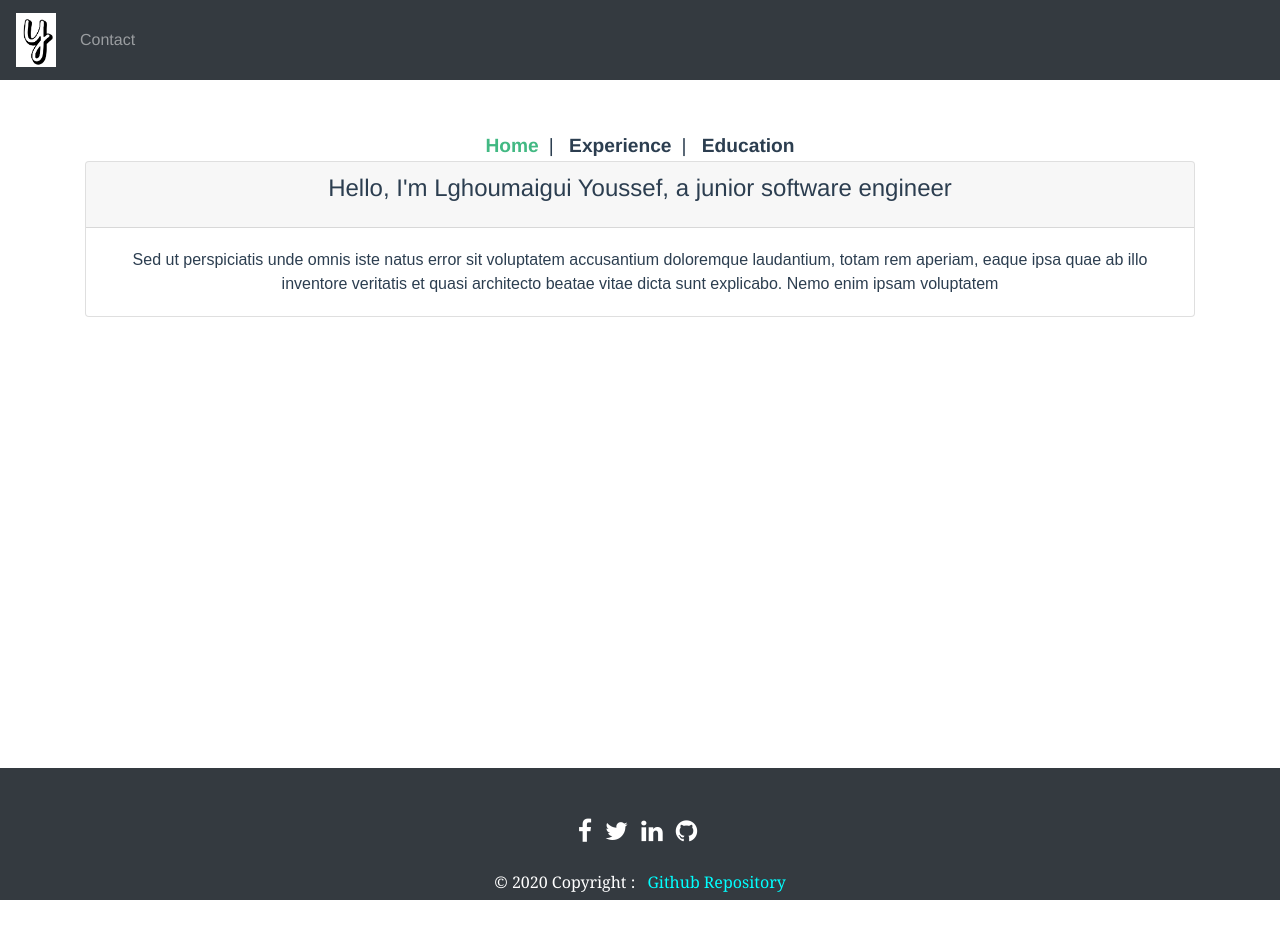
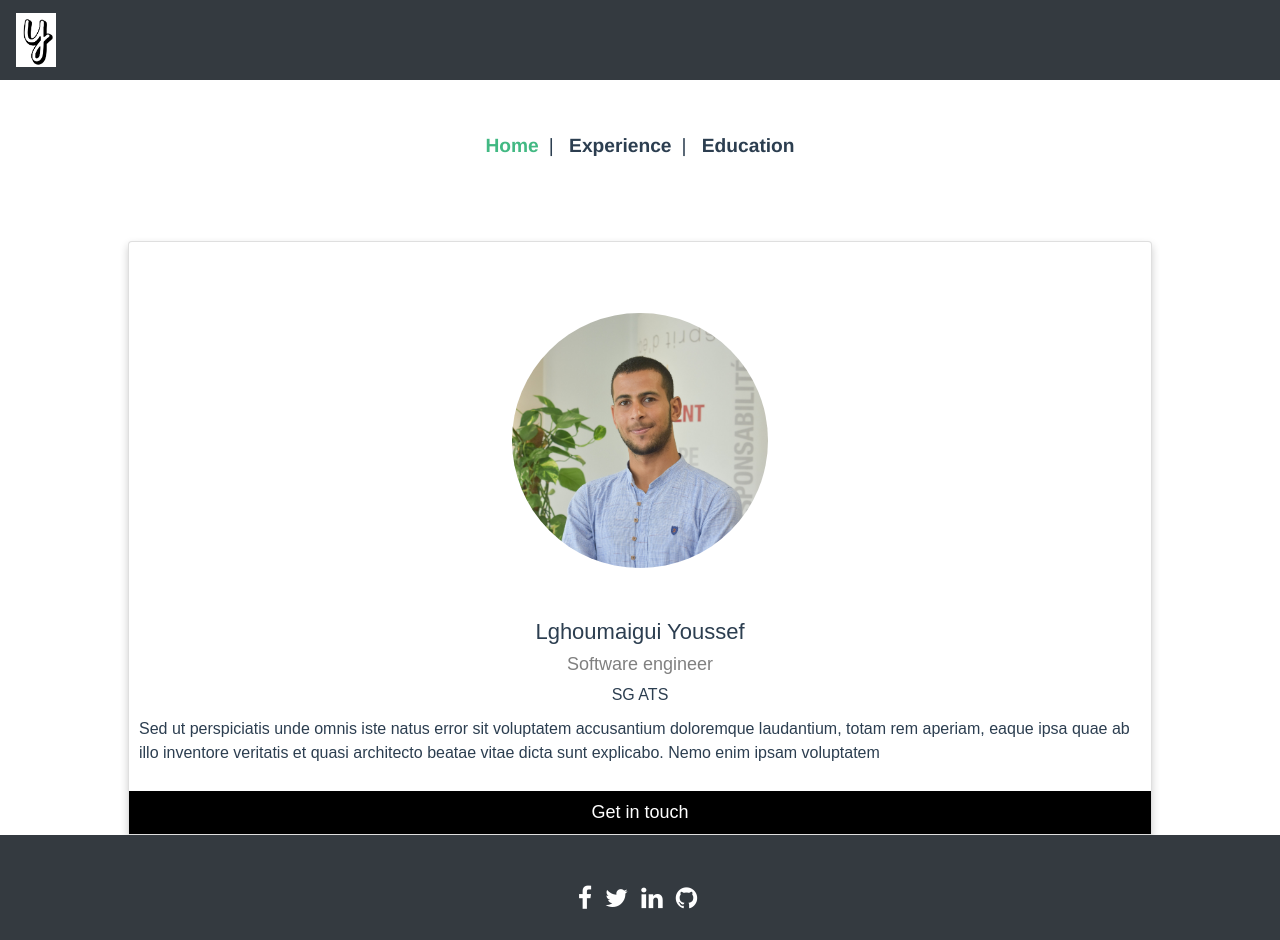
Before and after one commit to ysflghou/myPortfolio, a Vue app: page /home in a window 1280 px wide. Shown: the top 940 px of the page. Before the commit the page ends 900 px from the top, so only its background shows below. Built offline with nearby package versions, Linux system fonts and the light colour scheme.

Commit message:
A little work on style

```diff
--- a/src/App.vue
+++ b/src/App.vue
@@ -27,6 +27,7 @@ export default {
 </script>
 <style>
 #app {
+  min-width: 100%;
   font-family: "Avenir", Helvetica, Arial, sans-serif;
   -webkit-font-smoothing: antialiased;
   -moz-osx-font-smoothing: grayscale;
@@ -43,6 +44,7 @@ export default {
 
 #nav {
   font-size: larger;
+  padding-bottom: 80px;
 }
 
 #nav a {
--- a/src/assets/store/experiences.ts
+++ b/src/assets/store/experiences.ts
@@ -3,7 +3,7 @@ const experiences: Exp[] = [
   {
     id: 1,
     poste: "Software Engineer",
-    company: "Societe Generale Africa Technologies and Services",
+    company: "Societé Générale Africa Technologies and Services",
     location: "Casablanca Prefecture, Morocco",
     fromDate: "08-02-2019", // mm-dd-yyyy
     toDate: "01-02-2020",
@@ -14,7 +14,7 @@ const experiences: Exp[] = [
   {
     id: 2,
     poste: "machine learning intern",
-    company: "Societe Generale Africa Technologies and Services",
+    company: "Societé Générale Africa Technologies and Services",
     location: "Casablanca Prefecture, Morocco",
     fromDate: "02-02-2019",
     toDate: "07-02-2019",
--- a/src/components/Header.vue
+++ b/src/components/Header.vue
@@ -5,13 +5,6 @@
       <a class="navbar-brand" href="#">
         <img src="../assets/logo.png" alt="logo" style="width:40px;" />
       </a>
-
-      <!-- Links -->
-      <ul class="navbar-nav">
-        <li class="nav-item float-left">
-          <a class="nav-link" href="#">Contact</a>
-        </li>
-      </ul>
     </nav>
   </div>
 </template>
--- a/src/views/Education.vue
+++ b/src/views/Education.vue
@@ -53,3 +53,71 @@ export default Vue.extend({
   }
 });
 </script>
+<style scoped>
+@media screen and (min-width: 601px) {
+  p {
+    font-size: 16px;
+  }
+}
+
+@media screen and (max-width: 600px) {
+  p {
+    font-size: 15px;
+  }
+}
+@media screen and (min-width: 601px) {
+  h6 {
+    font-size: 18px;
+  }
+}
+
+@media screen and (max-width: 600px) {
+  h6 {
+    font-size: 15px;
+  }
+}
+@media screen and (min-width: 601px) {
+  h5 {
+    font-size: 20px;
+  }
+}
+
+@media screen and (max-width: 600px) {
+  h5 {
+    font-size: 17px;
+  }
+}
+@media screen and (min-width: 601px) {
+  h4 {
+    font-size: 21px;
+  }
+}
+
+@media screen and (max-width: 600px) {
+  h4 {
+    font-size: 18px;
+  }
+}
+@media screen and (min-width: 601px) {
+  h3 {
+    font-size: 22px;
+  }
+}
+
+@media screen and (max-width: 600px) {
+  h3 {
+    font-size: 19px;
+  }
+}
+@media screen and (min-width: 601px) {
+  h2 {
+    font-size: 23px;
+  }
+}
+
+@media screen and (max-width: 600px) {
+  h2 {
+    font-size: 20px;
+  }
+}
+</style>
--- a/src/views/Educations.vue
+++ b/src/views/Educations.vue
@@ -1,6 +1,5 @@
 <template>
   <div class="container">
-    <h2>Education</h2>
     <div class="container educations">
       <div v-for="id in educationsIds" :key="id">
         <Education v-bind:id="id" />
--- a/src/views/Experience.vue
+++ b/src/views/Experience.vue
@@ -2,7 +2,7 @@
   <div class="container">
     <div class="card">
       <div class="card-header">
-        <h4 class="card-title">{{exp.poste}}</h4>
+        <h3 class="card-title">{{exp.poste}}</h3>
       </div>
       <div class="card-body">
         <h5 class="card-title">{{exp.company}}</h5>
@@ -57,3 +57,80 @@ export default Vue.extend({
   }
 });
 </script>
+<style scoped>
+@media screen and (min-width: 601px) {
+  p {
+    font-size: 16px;
+  }
+}
+
+@media screen and (max-width: 600px) {
+  p {
+    font-size: 15px;
+  }
+}
+@media screen and (min-width: 601px) {
+  h6 {
+    font-size: 18px;
+  }
+}
+
+@media screen and (max-width: 600px) {
+  h6 {
+    font-size: 15px;
+  }
+}
+@media screen and (min-width: 601px) {
+  h5 {
+    font-size: 20px;
+  }
+}
+
+@media screen and (max-width: 600px) {
+  h5 {
+    font-size: 17px;
+  }
+}
+@media screen and (min-width: 601px) {
+  h4 {
+    font-size: 21px;
+  }
+}
+
+@media screen and (max-width: 600px) {
+  h4 {
+    font-size: 18px;
+  }
+}
+@media screen and (min-width: 601px) {
+  h3 {
+    font-size: 22px;
+  }
+}
+
+@media screen and (max-width: 600px) {
+  h3 {
+    font-size: 19px;
+  }
+}
+@media screen and (min-width: 601px) {
+  h2 {
+    font-size: 23px;
+  }
+}
+
+@media screen and (max-width: 600px) {
+  h2 {
+    font-size: 20px;
+  }
+}
+@import url("https://cdnjs.cloudflare.com/ajax/libs/font-awesome/4.7.0/css/font-awesome.min.css");
+.card {
+  box-shadow: 0 4px 8px 0 rgba(0, 0, 0, 0.2);
+  max-width: 100%;
+  margin: auto;
+  text-align: left;
+  justify-content: flex-start;
+  font-family: arial;
+}
+</style>
--- a/src/views/Experiences.vue
+++ b/src/views/Experiences.vue
@@ -1,6 +1,5 @@
 <template>
   <div class="container">
-    <h2>Experience</h2>
     <div class="container experiences">
       <div v-for="id in experiencesIds" :key="id">
         <Experience v-bind:id="id" />
@@ -21,7 +20,5 @@ export default {
 };
 </script>
 <style scoped>
-.experiences {
-  text-align: left;
-}
+
 </style>
--- a/src/views/Home.vue
+++ b/src/views/Home.vue
@@ -1,22 +1,152 @@
 <template>
-  <div class="container">
+  <div>
     <div class="card">
-      <div class="card-header">
-        <h4 class="card-title">Hello, I'm Lghoumaigui Youssef, a junior software engineer</h4>
-      </div>
-      <div class="card-body">
-        <p class="card-text" style="font-family: sans-serif;">
-          Sed ut perspiciatis unde omnis iste natus error sit voluptatem accusantium
-          doloremque laudantium, totam rem aperiam, eaque ipsa quae ab illo inventore veritatis
-          et quasi architecto beatae vitae dicta sunt explicabo. Nemo enim ipsam voluptatem
-        </p>
+      <img class="rounded-circle responsive" src="../assets/Lghoumaigui.jpg" alt="John" />
+      <h3>Lghoumaigui Youssef</h3>
+      <h5 class="title">Software engineer</h5>
+      <div>SG ATS</div>
+      <p>
+        Sed ut perspiciatis unde omnis iste natus error sit voluptatem accusantium
+        doloremque laudantium, totam rem aperiam, eaque ipsa quae ab illo inventore veritatis
+        et quasi architecto beatae vitae dicta sunt explicabo. Nemo enim ipsam voluptatem
+      </p>
+      <div>
+        <button>Get in touch</button>
       </div>
     </div>
   </div>
 </template>
 <style scoped>
-.greeting {
-  font-size: 20px;
+@import url("https://cdnjs.cloudflare.com/ajax/libs/font-awesome/4.7.0/css/font-awesome.min.css");
+.card {
+  box-shadow: 0 4px 8px 0 rgba(0, 0, 0, 0.2);
+  max-width: 80%;
+  margin: auto;
+  text-align: center;
+  font-family: arial;
+  padding-top: 20px;
+}
+
+img {
+  display: block;
+  margin-left: auto;
+  margin-right: auto;
+  width: 25%;
+  height: 25%;
+  padding-top: 5%;
+  padding-bottom: 5%;
+}
+@media screen and (max-width: 600px) {
+  img.responsive {
+    width: 50%;
+    height: 50%;
+  }
+}
+@media screen and (min-width: 601px) {
+  img.responsive {
+    width: 25%;
+    height: 25%;
+  }
+}
+
+.title {
+  color: grey;
+  font-size: 18px;
+}
+
+button {
+  border: none;
+  outline: 0;
+  display: inline-block;
+  padding: 8px;
+  color: white;
+  background-color: #000;
+  text-align: center;
+  cursor: pointer;
+  width: 100%;
+  font-size: 18px;
+}
+
+a {
+  text-decoration: none;
+  font-size: 22px;
+  color: black;
+}
+
+button:hover,
+a:hover {
+  opacity: 0.7;
+}
+p {
   text-align: left;
+  justify-content: flex-start;
+  padding: 10px;
+}
+/* */
+@media screen and (min-width: 601px) {
+  p {
+    font-size: 16px;
+  }
+}
+
+@media screen and (max-width: 600px) {
+  p {
+    font-size: 15px;
+  }
+}
+@media screen and (min-width: 601px) {
+  h6 {
+    font-size: 18px;
+  }
+}
+
+@media screen and (max-width: 600px) {
+  h6 {
+    font-size: 15px;
+  }
+}
+@media screen and (min-width: 601px) {
+  h5 {
+    font-size: 20px;
+  }
+}
+
+@media screen and (max-width: 600px) {
+  h5 {
+    font-size: 17px;
+  }
+}
+@media screen and (min-width: 601px) {
+  h4 {
+    font-size: 21px;
+  }
+}
+
+@media screen and (max-width: 600px) {
+  h4 {
+    font-size: 18px;
+  }
+}
+@media screen and (min-width: 601px) {
+  h3 {
+    font-size: 22px;
+  }
+}
+
+@media screen and (max-width: 600px) {
+  h3 {
+    font-size: 19px;
+  }
+}
+@media screen and (min-width: 601px) {
+  h2 {
+    font-size: 23px;
+  }
+}
+
+@media screen and (max-width: 600px) {
+  h2 {
+    font-size: 20px;
+  }
 }
 </style>
```
Also changed, not shown: src/views/About.vue (deleted, +0 -23 lines), src/assets/Lghoumaigui.jpg (added).
